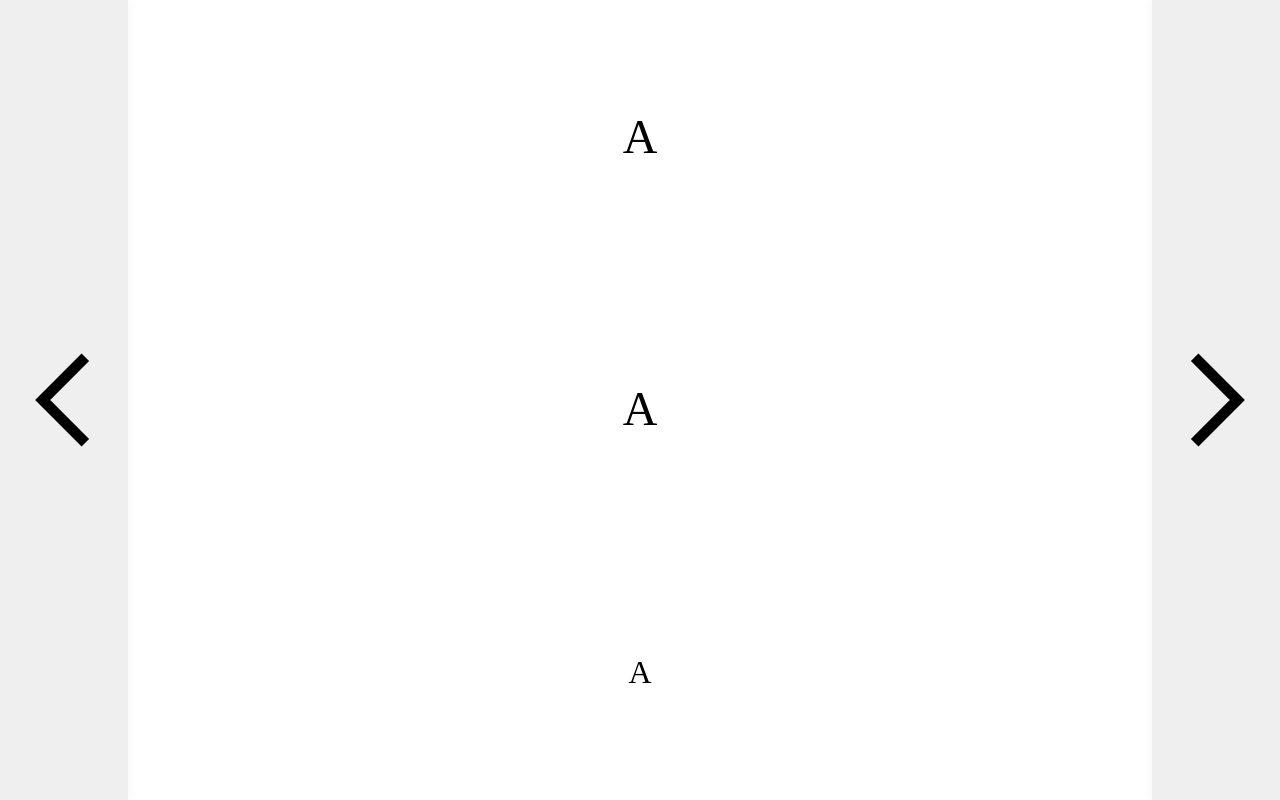
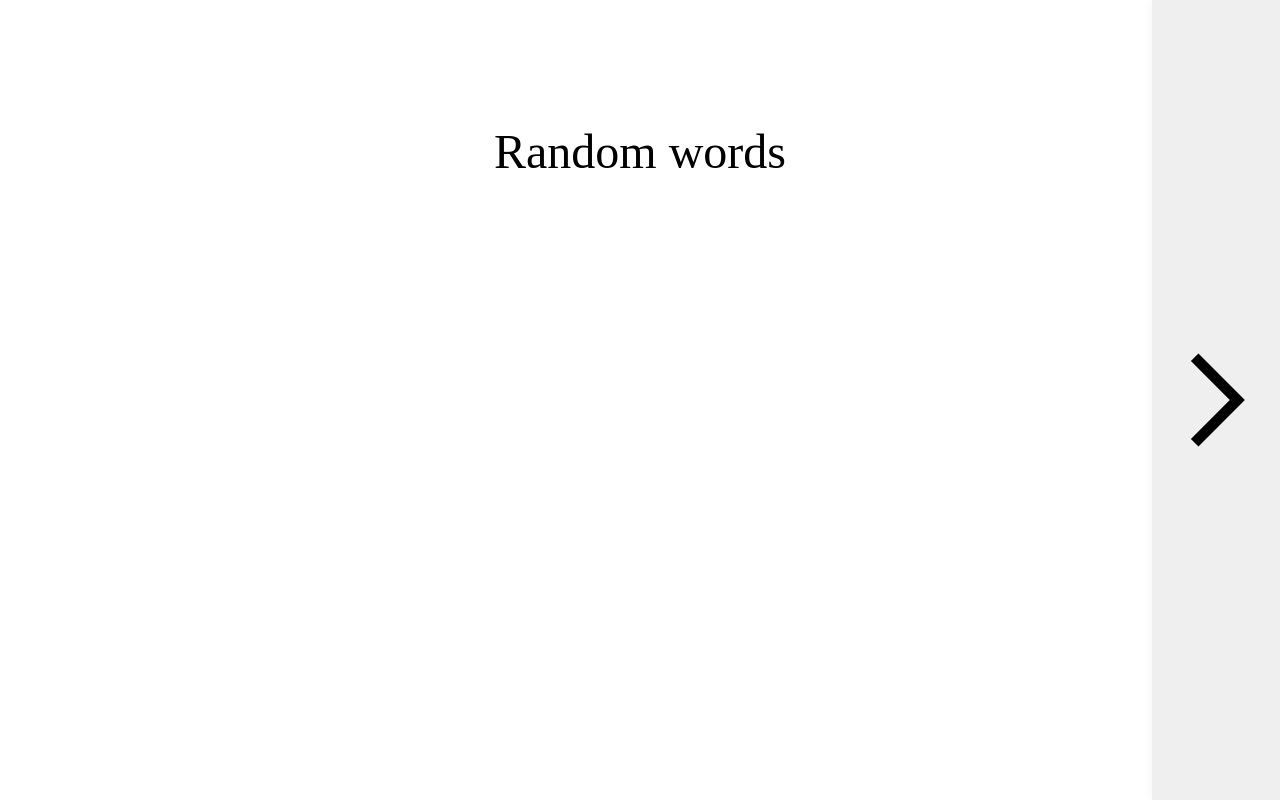
Before and after one commit to k2u6m5i3r/js-pet, a plain HTML site: page english-dictionary/index.html in a window 1280 px wide. Drawn offline with Linux system fonts and the light colour scheme.

Commit message:
fix: remove left arrow and build page with JS

```diff
--- a/english-dictionary/index.html
+++ b/english-dictionary/index.html
@@ -10,13 +10,13 @@
   <body>
     <div class="wrapper">
       <div class="content">
-        <div id="content__word">A</div>
-        <div id="content__transcription">A</div>
-        <div id="content__translation">A</div>
+        <div id="content__word">Random words</div>
+        <div id="content__transcription"></div>
+        <div id="content__translation"></div>
       </div>
-      <div class="control control__left">
+      <!-- <div class="control control__left">
         <img src="./image/left-arrow.svg" alt="left" />
-      </div>
+      </div> -->
       <div class="control control__rigth">
         <img src="./image/rigth-arrow.svg" alt="rigth" />
       </div>
```
